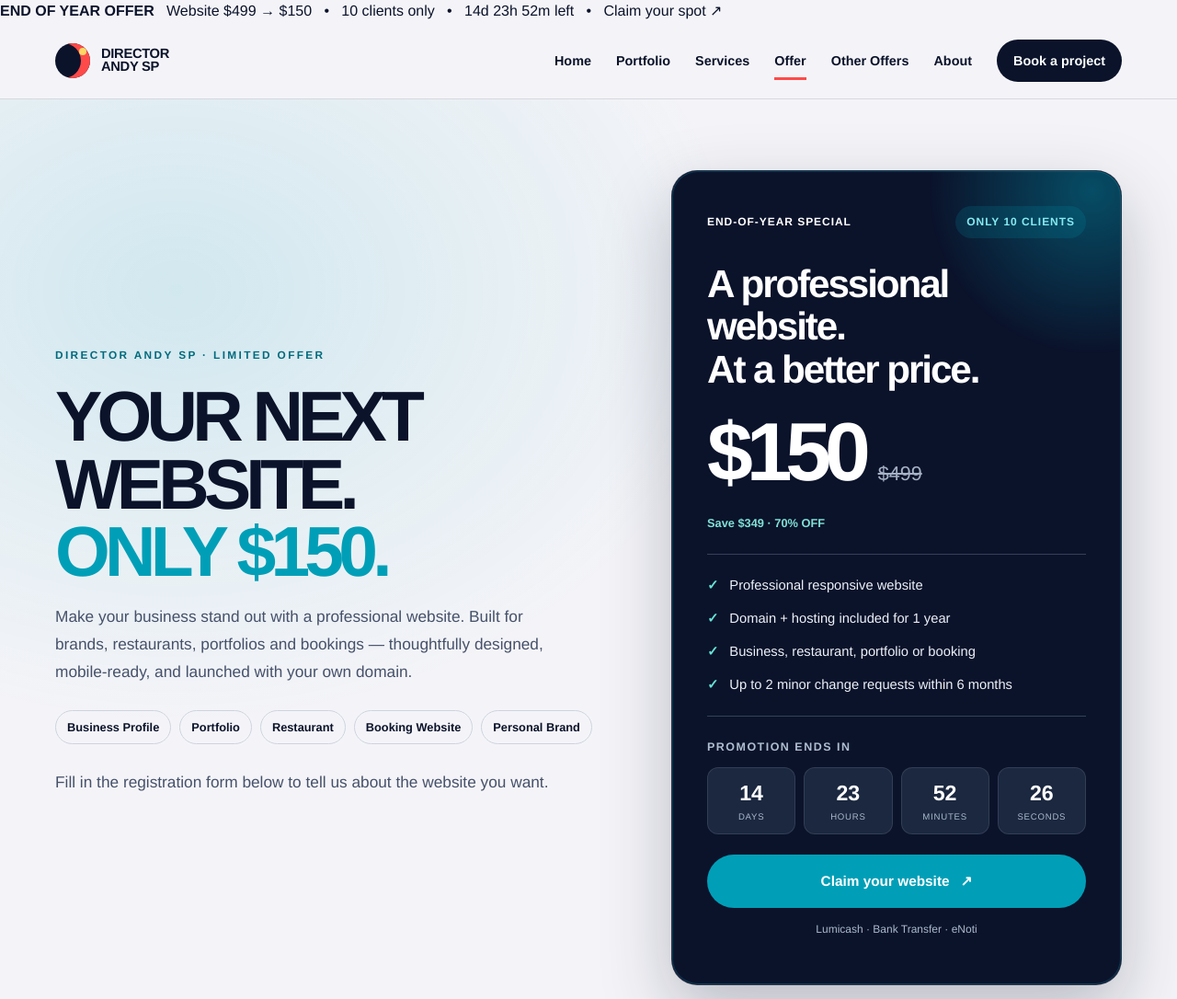
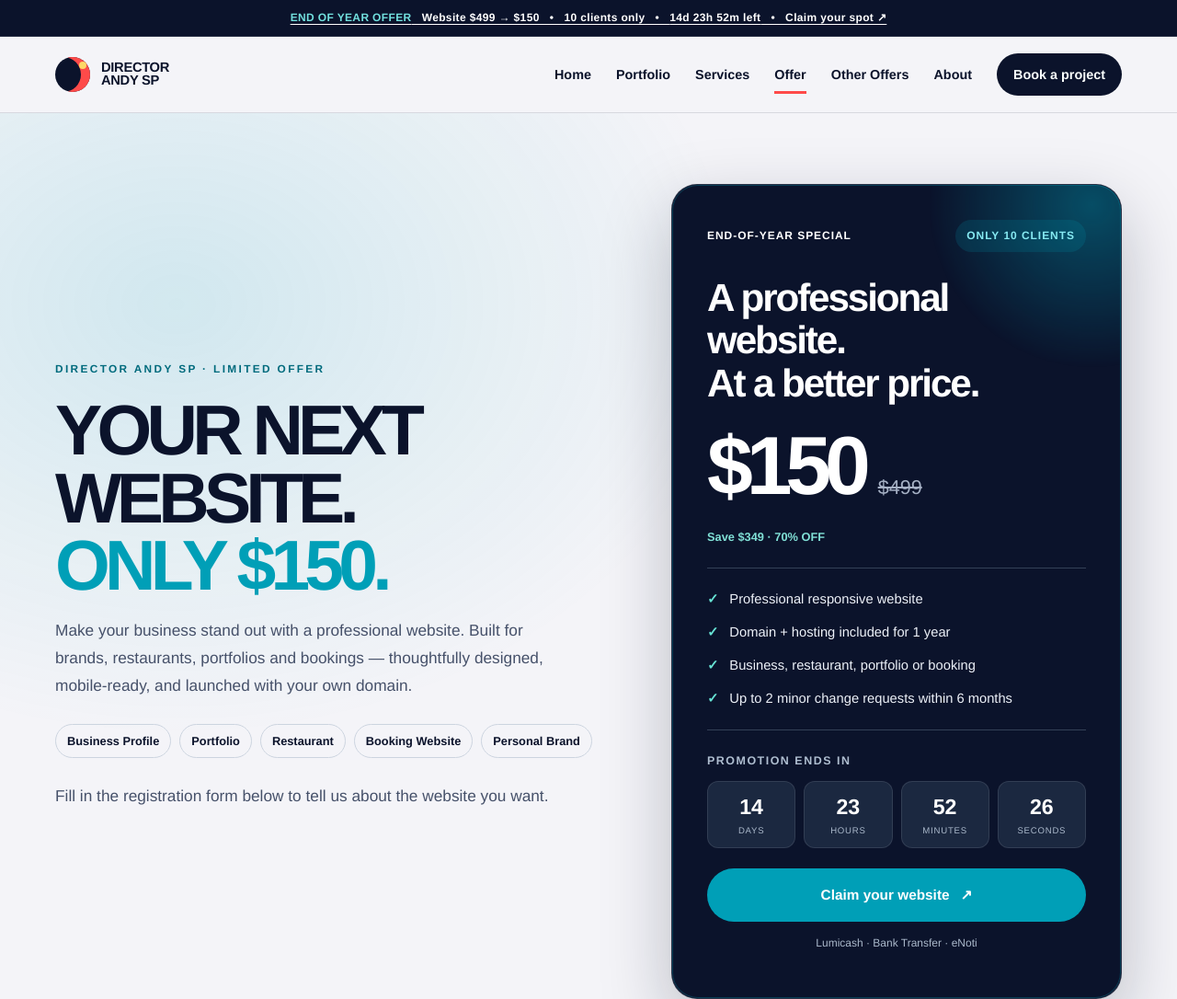
Before and after one commit to andysp-pixel/director-andysp, a website: page website-offer.html in a window 1280 px wide. Shown: the top 1086 px of the page at 92% size. Drawn offline with Linux system fonts and the light colour scheme; no server answers.

Commit message:
Add website promotion announcement and header Offer link

```diff
--- a/website-offer.html
+++ b/website-offer.html
@@ -59,6 +59,7 @@
 @media(max-width:560px){.offer-stage{padding:34px 0 56px}.offer-intro h1{font-size:clamp(2.75rem,13vw,4.5rem)}.offer-form{grid-template-columns:1fr}.offer-form label.wide,.offer-form .wide{grid-column:1}.offer-card{border-radius:21px}}
 @media(prefers-reduced-motion:reduce){.offer-card,.offer-card::before{animation:none!important}.offer-card:hover{transform:none}}
 </style>
+<link rel="stylesheet" href="assets/css/offer-banner.css">
 </head><body>
 <div class="offer-announcement" data-offer-announcement><a href="website-offer.html"><span class="offer-announcement-scroll"><strong>END OF YEAR OFFER</strong> &nbsp; Website $499 → $150 &nbsp; • &nbsp; 10 clients only &nbsp; • &nbsp; <span data-offer-banner-countdown>15 days left</span> &nbsp; • &nbsp; Claim your spot ↗</span></a></div>
 <header class="site-header"><div class="container nav-wrap"><a class="brand" href="index.html" aria-label="Director Andy SP home"><span class="brand-mark" aria-hidden="true"></span><span class="brand-name">Director<br>Andy SP</span></a><button class="menu-toggle" type="button" aria-label="Toggle menu" aria-expanded="false">Menu</button><nav class="nav-links" aria-label="Main navigation"><a href="index.html">Home</a><a href="portfolio.html">Portfolio</a><a href="services.html">Services</a><a class="active" href="website-offer.html">Offer</a><a href="offers.html">Other Offers</a><a href="about.html">About</a><a class="nav-book" href="book.html">Book a project</a></nav></div></header>
```
